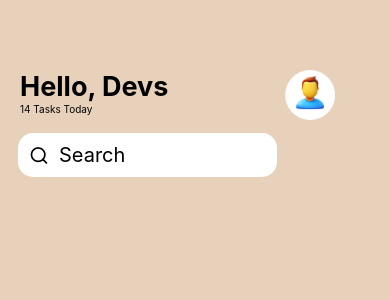
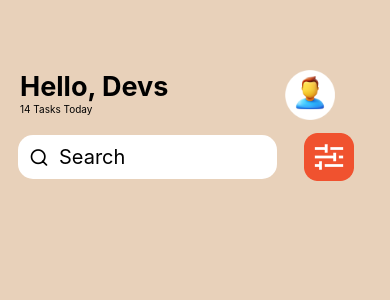
Before and after one commit to Nana-K-Yentumey/rn-assignment3-11339613, a React Native app: screen / in a window 390 px wide. Shown: the top 300 px of the page. Built offline with nearby package versions, Linux system fonts and the light colour scheme.

Commit message:
Added filter icon

```diff
--- a/App.js
+++ b/App.js
@@ -17,10 +17,10 @@ export default function App() {
         <Image style={styles.personIcon} source={require('./assets/personIcon.png')} />
       </View>
 
-      <View style={styles.part2}>
-        <View style={styles.searchBar}>
+      <View style={styles.part1}>
+
         <SearchBar />
-        </View>
+
       </View>
 
 
@@ -82,4 +82,5 @@ const styles = StyleSheet.create({
     fontWeight: "bold",
     marginLeft: "10%",
   },
+
 });
--- a/SearchBar.js
+++ b/SearchBar.js
@@ -1,5 +1,5 @@
 import React from "react";
-import { StyleSheet, TextInput, View, Keyboard, Button } from "react-native";
+import { StyleSheet, TextInput, View, Image, } from "react-native";
 import { Feather } from "@expo/vector-icons";
 
 const SearchBar = () => {
@@ -20,6 +20,8 @@ const SearchBar = () => {
           placeholder="Search"
         />
       </View>
+
+      <Image style={styles.filterIcon} source={require('./assets/Filter.png')}/>
 
     </View>
   );
@@ -50,4 +52,8 @@ const styles = StyleSheet.create({
     marginLeft: 10,
     width: "90%",
   },
+
+  filterIcon: {
+    marginLeft: 27,
+  }
 });
```
Also changed, not shown: assets/Filter.png (added).
